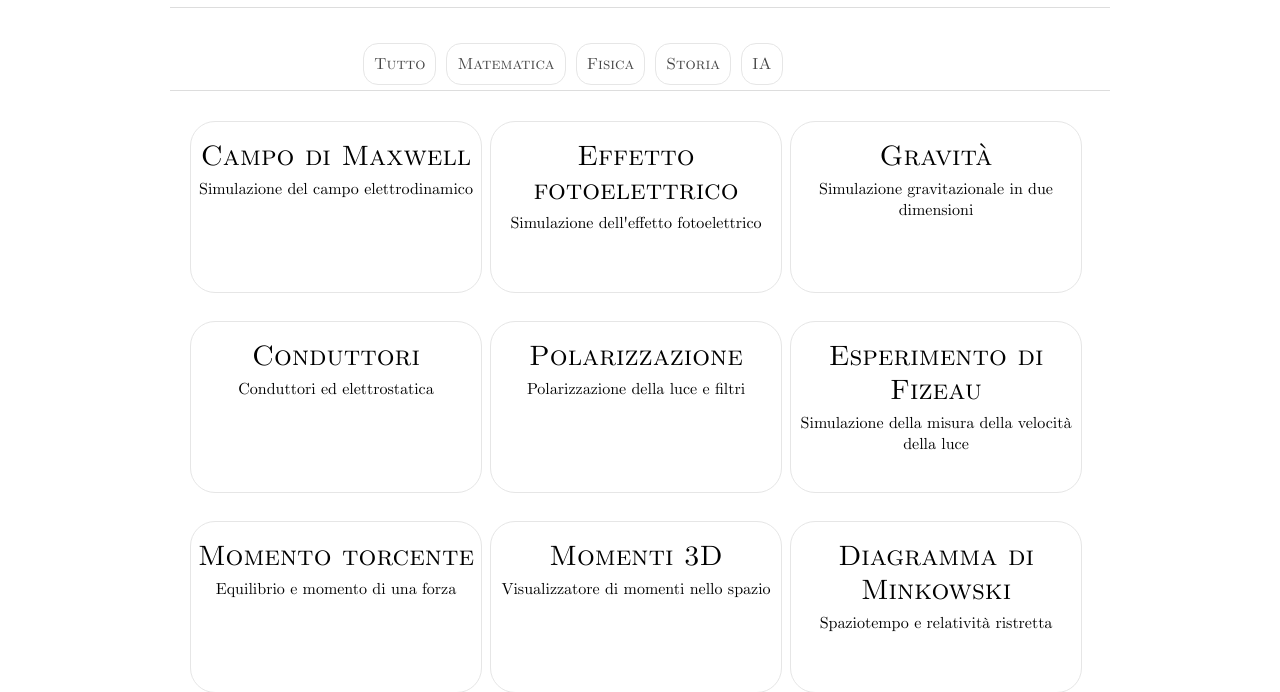
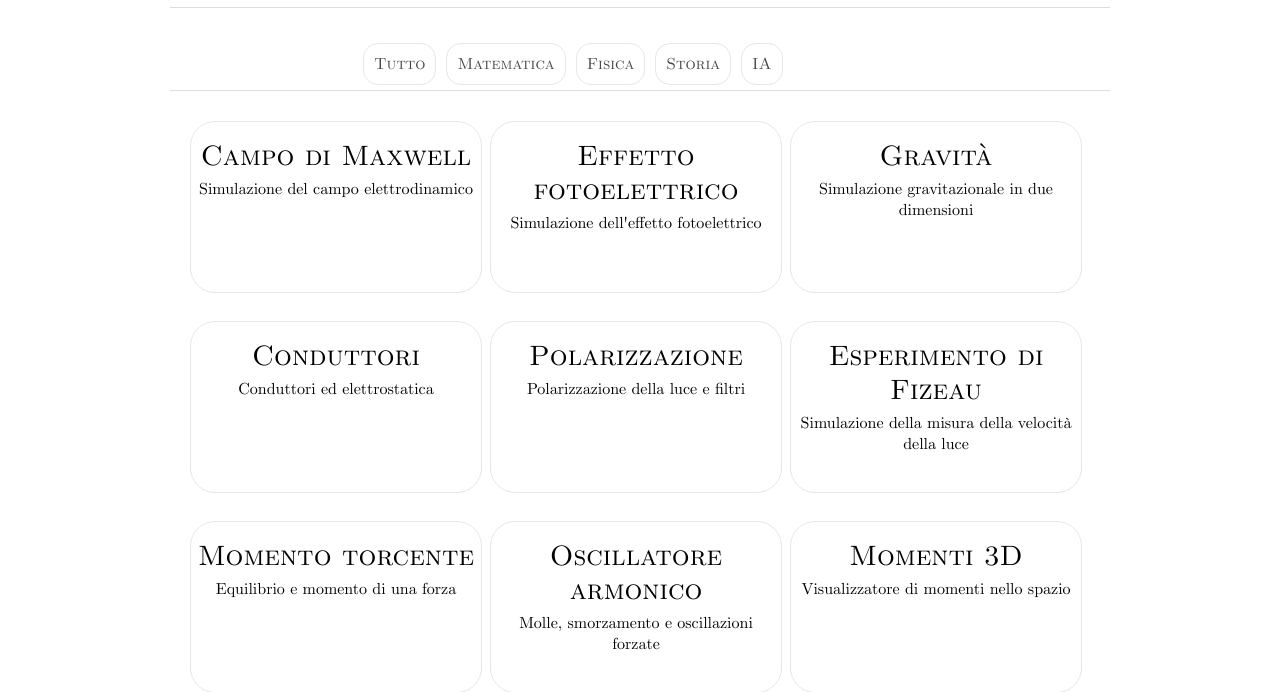
Before and after one commit to Farquad/Farquad.github.io, a plain HTML site: page appinterattive.html in a window 1280 px wide. Shown: the part 120-812 px from the top of the page. Drawn offline with nearby package versions, Linux system fonts and the light colour scheme.

Commit message:
oscillatori nrl menu

```diff
--- a/appinterattive.html
+++ b/appinterattive.html
@@ -204,6 +204,14 @@
 		</div>
 
 		<div class="gridbox five columns fis">
+		<a href="SimulazioneOscillatore/index.html" target="_blank">
+		<div class="five columns div3 transitionSlow"><div class="inner">
+			<h3 class="caps">Oscillatore armonico</h3>
+			<p>Molle, smorzamento e oscillazioni forzate</p>
+		</div></div></a>
+		</div>
+
+		<div class="gridbox five columns fis">
 		<a href="visualizzatoreMomenti3D/index.html" target="_blank">
 		<div class="five columns div3 transitionSlow"><div class="inner">
 			<h3 class="caps">Momenti 3D</h3>
```
